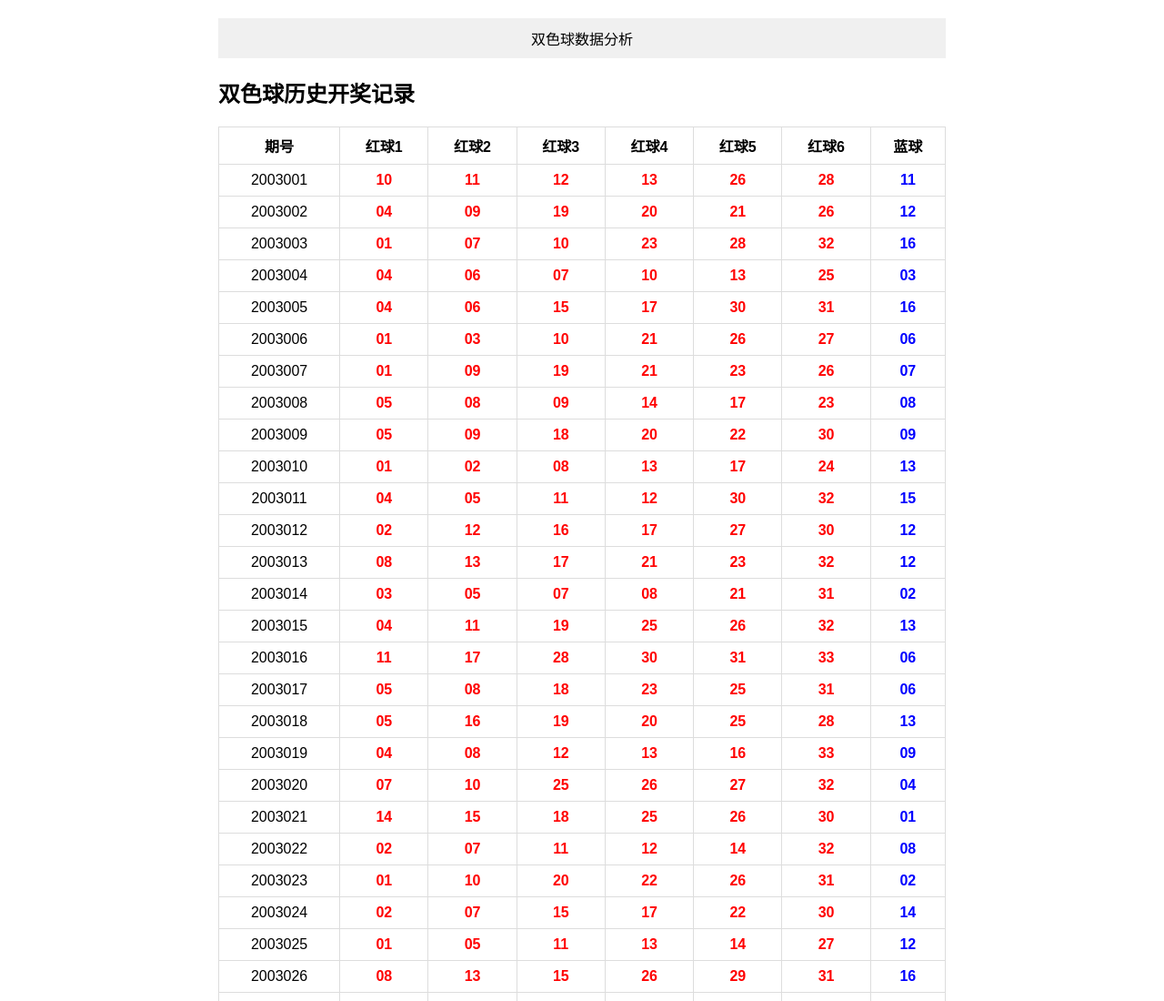
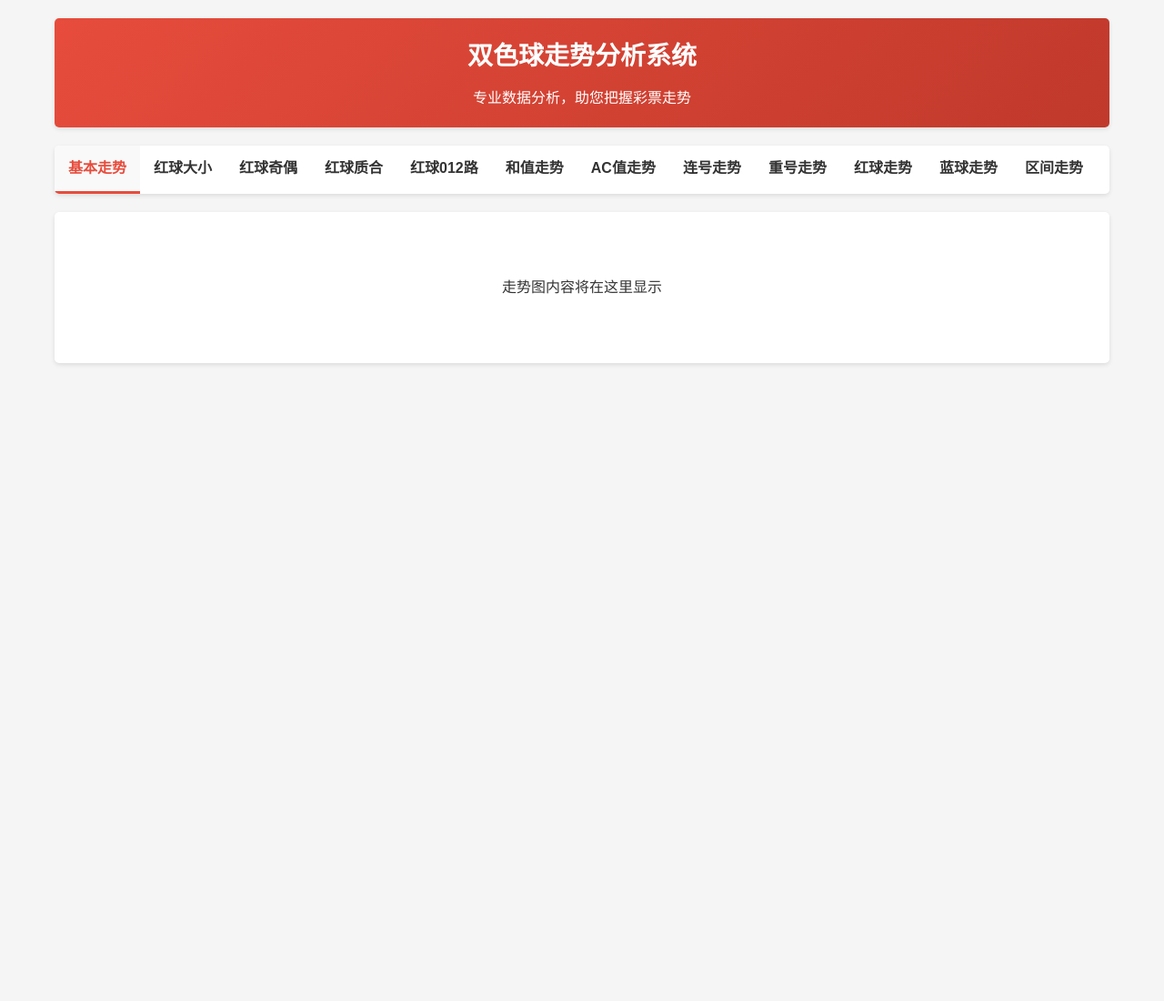
Before and after one commit to shinelotto/shinelotto.github.io, an Eleventy site: page index.html in a window 1280 px wide. Shown: the top 1100 px of the page at 91% size. After the commit the page ends 800 px from the top, so only its background shows below. Built offline with nearby package versions, Linux system fonts and the light colour scheme; Eleventy itself is replaced by a stand-in of ours; files that its build step writes are made by us from their sources; no server answers; what csv-parser would draw is missing.

Commit message:
添加基础导航栏

```diff
--- a/index.html
+++ b/index.html
@@ -1,90 +1,127 @@
 <!DOCTYPE html>
-<html>
+<html lang="zh-CN">
 <head>
-  <title>双色球历史数据</title>
-  <link rel="icon" href="favicon.ico" type="image/x-icon">
-  <meta name="viewport" content="width=device-width, initial-scale=1.0">
-  <style>
-    body { font-family: Arial; max-width: 800px; margin: 0 auto; padding: 20px; }
-    header { background: #f0f0f0; padding: 10px; text-align: center; }
-    .red-ball { color: red; font-weight: bold; }
-    .blue-ball { color: blue; font-weight: bold; }
-    table { width: 100%; border-collapse: collapse; margin-top: 20px; }
-    th, td { padding: 8px; text-align: center; border: 1px solid #ddd; }
-  </style>
+    <meta charset="UTF-8">
+    <meta name="viewport" content="width=device-width, initial-scale=1.0">
+    <title>双色球走势分析系统</title>
+    <style>
+        * {
+            margin: 0;
+            padding: 0;
+            box-sizing: border-box;
+            font-family: "Microsoft YaHei", sans-serif;
+        }
+
+        body {
+            background-color: #f5f5f5;
+            color: #333;
+            line-height: 1.6;
+        }
+
+        .container {
+            max-width: 1200px;
+            margin: 0 auto;
+            padding: 20px;
+        }
+
+        /* 标题样式 */
+        .header {
+            text-align: center;
+            padding: 20px 0;
+            background: linear-gradient(135deg, #e74c3c, #c0392b);
+            color: white;
+            border-radius: 5px;
+            margin-bottom: 20px;
+            box-shadow: 0 2px 5px rgba(0,0,0,0.1);
+        }
+
+        .header h1 {
+            font-size: 28px;
+            margin-bottom: 10px;
+        }
+
+        /* 导航栏样式 */
+        .nav-container {
+            background-color: #fff;
+            border-radius: 5px;
+            box-shadow: 0 2px 5px rgba(0,0,0,0.1);
+            margin-bottom: 20px;
+            overflow-x: auto;
+        }
+
+        .nav-tabs {
+            display: flex;
+            list-style: none;
+            padding: 0;
+            margin: 0;
+            white-space: nowrap;
+        }
+
+        .nav-tabs li {
+            flex: 1;
+            text-align: center;
+        }
+
+        .nav-tabs a {
+            display: block;
+            padding: 12px 15px;
+            color: #333;
+            text-decoration: none;
+            font-weight: bold;
+            border-bottom: 3px solid transparent;
+            transition: all 0.3s;
+        }
+
+        .nav-tabs a:hover {
+            color: #e74c3c;
+            border-bottom-color: #e74c3c;
+        }
+
+        .nav-tabs a.active {
+            color: #e74c3c;
+            border-bottom-color: #e74c3c;
+            background-color: #f9f9f9;
+        }
+
+        /* 内容区域样式 */
+        .content {
+            background-color: #fff;
+            border-radius: 5px;
+            padding: 20px;
+            box-shadow: 0 2px 5px rgba(0,0,0,0.1);
+        }
+    </style>
 </head>
 <body>
-  <header>双色球数据分析</header>
-  <main>
-    <h2>双色球历史开奖记录</h2>
-    <div class="lottery-table">
-      <table>
-        <thead>
-          <tr>
-            <th>期号</th>
-            <th>红球1</th>
-            <th>红球2</th>
-            <th>红球3</th>
-            <th>红球4</th>
-            <th>红球5</th>
-            <th>红球6</th>
-            <th>蓝球</th>
-          </tr>
-        </thead>
-        <tbody></tbody>
-      </table>
+    <div class="container">
+        <div class="header">
+            <h1>双色球走势分析系统</h1>
+            <p>专业数据分析，助您把握彩票走势</p>
+        </div>
+
+        <div class="nav-container">
+            <ul class="nav-tabs">
+                <li><a href="#" class="active">基本走势</a></li>
+                <li><a href="#">红球大小</a></li>
+                <li><a href="#">红球奇偶</a></li>
+                <li><a href="#">红球质合</a></li>
+                <li><a href="#">红球012路</a></li>
+                <li><a href="#">和值走势</a></li>
+                <li><a href="#">AC值走势</a></li>
+                <li><a href="#">连号走势</a></li>
+                <li><a href="#">重号走势</a></li>
+                <li><a href="#">红球走势</a></li>
+                <li><a href="#">蓝球走势</a></li>
+                <li><a href="#">区间走势</a></li>
+                <li><a href="#">跨度走势</a></li>
+                <li><a href="#">尾数分布</a></li>
+            </ul>
+        </div>
+
+        <div class="content">
+            <!-- 这里将放置走势图内容 -->
+            <p style="text-align: center; padding: 50px 0;">走势图内容将在这里显示</p>
+        </div>
     </div>
-  </main>
-
-  <script>
-    // 强制两位数显示函数（处理空值和字符串转换）
-    const formatBall = num => {
-      num = String(num || '').trim();
-      return num.length === 1 ? '0' + num : num;
-    };
-
-    // 加载CSV数据
-    fetch('data/ssqhistory.csv')
-      .then(response => {
-        if (!response.ok) throw new Error('网络响应异常');
-        return response.text();
-      })
-      .then(data => {
-        const rows = data.split('\n').filter(row => row.trim() !== '');
-        const tbody = document.querySelector('tbody');
-
-        // 跳过表头
-        const startRow = rows[0].includes('期号') ? 1 : 0;
-
-        for(let i = startRow; i < rows.length; i++) {
-          const cells = rows[i].split(',');
-          if (cells.length < 8) continue; // 确保数据完整
-
-          const [id, red1, red2, red3, red4, red5, red6, blue] = cells;
-          const tr = document.createElement('tr');
-
-          tr.innerHTML = `
-            <td>${id}</td>
-            <td class="red-ball">${formatBall(red1)}</td>
-            <td class="red-ball">${formatBall(red2)}</td>
-            <td class="red-ball">${formatBall(red3)}</td>
-            <td class="red-ball">${formatBall(red4)}</td>
-            <td class="red-ball">${formatBall(red5)}</td>
-            <td class="red-ball">${formatBall(red6)}</td>
-            <td class="blue-ball">${formatBall(blue)}</td>
-          `;
-
-          tbody.appendChild(tr);
-        }
-      })
-      .catch(error => {
-        console.error('加载失败:', error);
-        document.querySelector('tbody').innerHTML = `
-          <tr><td colspan="8" style="color:red;text-align:center;">
-            数据加载失败，请检查控制台或刷新页面
-          </td></tr>
-        `;
-      });
-  </script>
 </body>
 </html>
```
